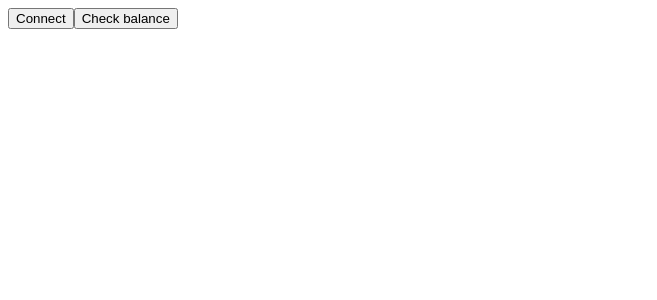
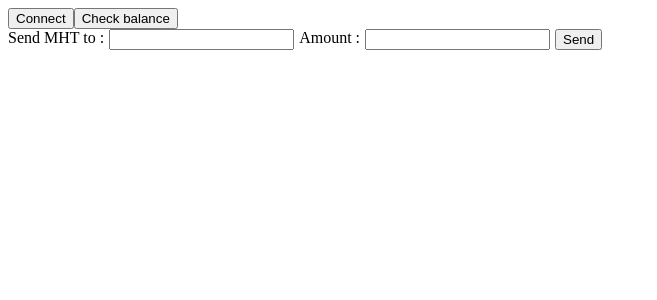
Before and after one commit to HLupo/Snwit, a React (Create React App) app in the folder front/: page / in a window 1280 px wide. Shown: the top 300 px of the page, without its empty margins (0-657 px from the left). Built offline with nearby package versions, Linux system fonts and the light colour scheme.

Commit message:
Transaction

```diff
--- a/front/src/App.tsx
+++ b/front/src/App.tsx
@@ -1,11 +1,13 @@
 import { useEffect, useState } from "react";
 import { CONTRACT_ADRESS, TOKEN_FACTORY } from "./Globals"
 import { Contract, ethers } from "ethers";
-import { Token, Token__factory } from "./typechain-types";
+import { Token } from "./typechain-types";
 
 export const App: React.FC = () => {
 
   const [currentAccount, setCurrentAccount] = useState(null);
+  const [sendAddress, setSendAddress] = useState("");
+  const [sendAmount, setAmount] = useState("");
 
 
   const checkWallet = async () => {
@@ -52,6 +54,26 @@ export const App: React.FC = () => {
       const res = await myContract.balanceOf(add);
 
       console.log("Balance: ", res);
+      const test = parseInt(res._hex);
+      console.log(test);
+    }
+  }
+
+  const sendToken = async () => {
+    const { ethereum } = window;
+
+    if (ethereum) {
+      const provider = new ethers.providers.Web3Provider(ethereum);
+      const signer = provider.getSigner();
+      const add = await signer.getAddress();
+      console.log("Signer = ", signer)
+      console.log("Add = ", add);
+      const myContract = new Contract(CONTRACT_ADRESS, TOKEN_FACTORY.interface, signer) as Token;
+
+      const res = await myContract.transfer(sendAddress, sendAmount);
+      const test = await res.wait();
+
+      console.log(test);
     }
   }
 
@@ -65,6 +87,13 @@ export const App: React.FC = () => {
       {currentAccount == null && <button onClick={() => connectWalletHandler()}><span>Connect</span></button>}
       {currentAccount && <h1>Connected with address {currentAccount}</h1>}
       <button onClick={() => test()}><span>Check balance</span></button>
+      <div style={{ display: "flex", flexDirection: "row", }}>
+        <span style={{ marginRight: 5 }}>Send MHT to :</span>
+        <input style={{}} onChange={(e) => setSendAddress(e.target.value)}></input>
+        <span style={{ marginLeft: 5 }}>Amount : </span>
+        <input style={{ marginLeft: 5 }} onChange={(e) => setAmount(e.target.value)}></input>
+        <button style={{ marginLeft: 5 }} onClick={() => sendToken()}>Send</button>
+      </div>
     </div>
   )
 }
```
